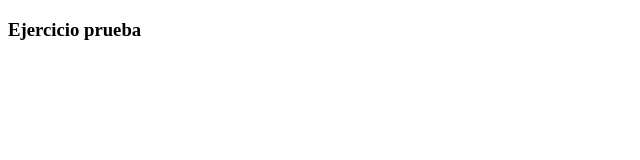
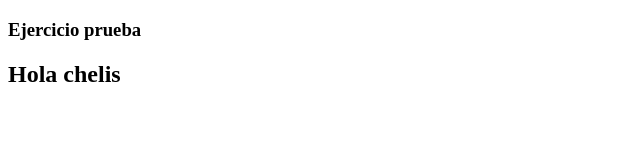
Before and after one commit to DIANAMC/ejercicios1, a plain HTML site: page Ejercicio 4/index.html in a window 1280 px wide. Shown: the whole page, without its empty margins (0-640 px from the left). Drawn offline with Linux system fonts and the light colour scheme.

Commit message:
se subieron cambios desde el equipo de MANUEL

```diff
--- a/Ejercicio 4/index.html
+++ b/Ejercicio 4/index.html
@@ -7,6 +7,7 @@
 </head>
 <body>
     <h3>Ejercicio prueba </h3>
+    <h2>Hola chelis</h2>
 <script src="index.js"></script>
 </body>
 </html>
```
